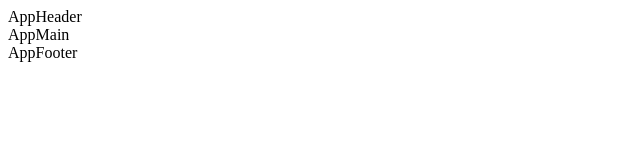
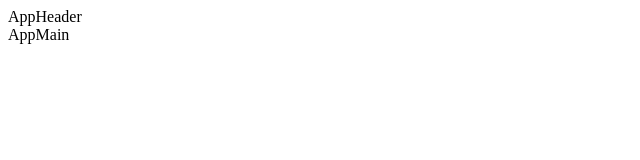
Before and after one commit to Alberto-Monaco/react-use-state, a React (Vite) app: page / in a window 1280 px wide. Shown: the top 160 px of the page, without its empty margins (0-640 px from the left). Built offline with nearby package versions, Linux system fonts and the light colour scheme.

Commit message:
fix components

```diff
--- a/src/App.jsx
+++ b/src/App.jsx
@@ -8,7 +8,6 @@ function App() {
 		<>
 			<AppHeader />
 			<AppMain />
-			<AppFooter />
 		</>
 	)
 }
--- a/src/components/AppFooter.jsx
+++ /dev/null
@@ -1,3 +0,0 @@
-export default function AppFooter() {
-	return <footer>AppFooter</footer>
-}
```
